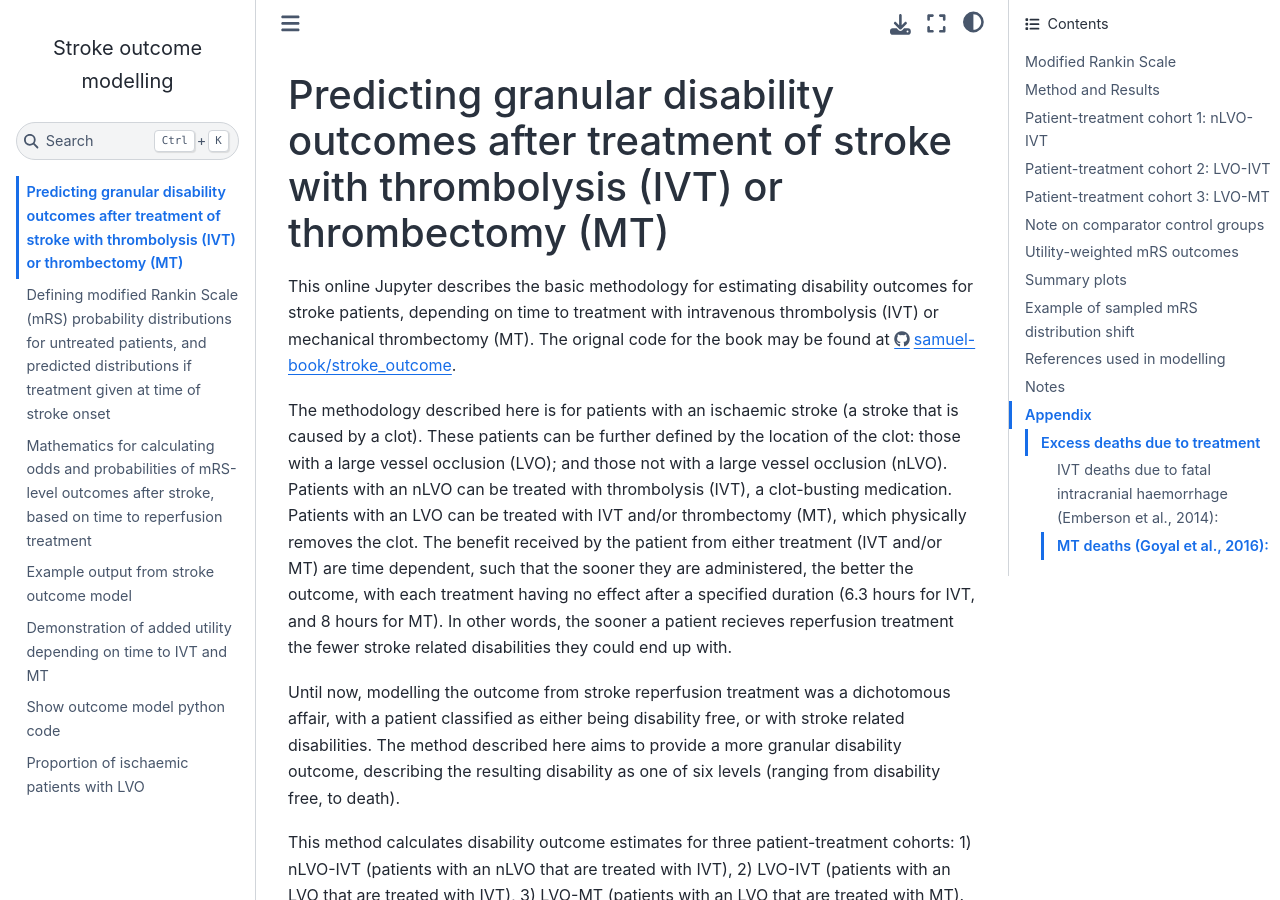
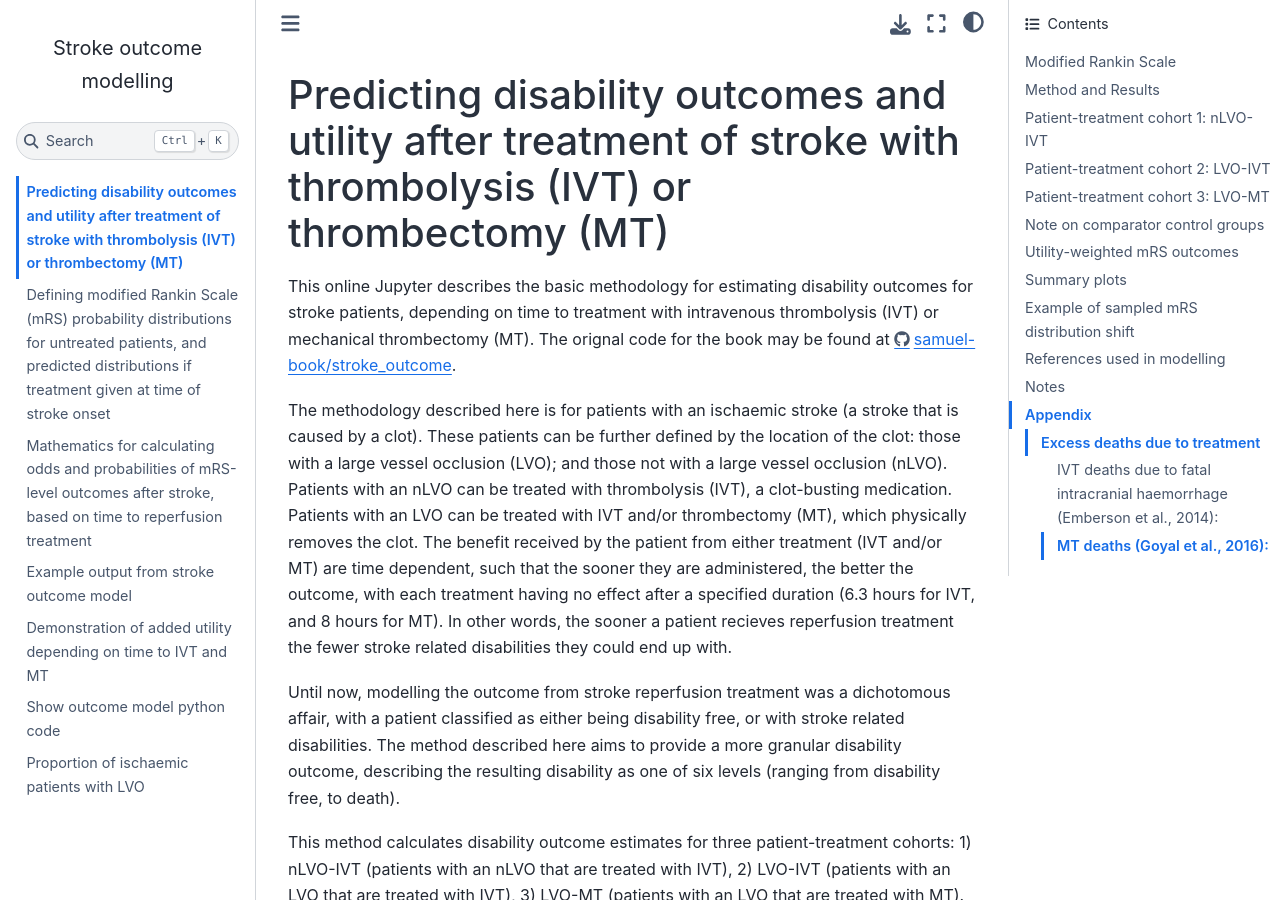
Before and after one commit to samuel-book/stroke_outcome, a Jupyter Book: the page built from intro.md, in a window 1280 px wide and 900 px high. Built offline with Jupyter Book 1.0.4 settings and Sphinx 7.4.7 and the Sphinx Book theme 1.1.4, drawn with Linux system fonts in a browser that asks for light colours.

Commit message:
Update intro title

```diff
--- a/intro.md
+++ b/intro.md
@@ -1,4 +1,4 @@
-# Predicting granular disability outcomes after treatment of stroke with thrombolysis (IVT) or thrombectomy (MT)
+# Predicting disability outcomes and utility after treatment of stroke with thrombolysis (IVT) or thrombectomy (MT)
 
 This online Jupyter describes the basic methodology for estimating disability outcomes for stroke patients, depending on time to treatment with intravenous thrombolysis (IVT) or mechanical thrombectomy (MT). The orignal code for the book may be found at [https://github.com/samuel-book/stroke_outcome](https://github.com/samuel-book/stroke_outcome).
 
```
